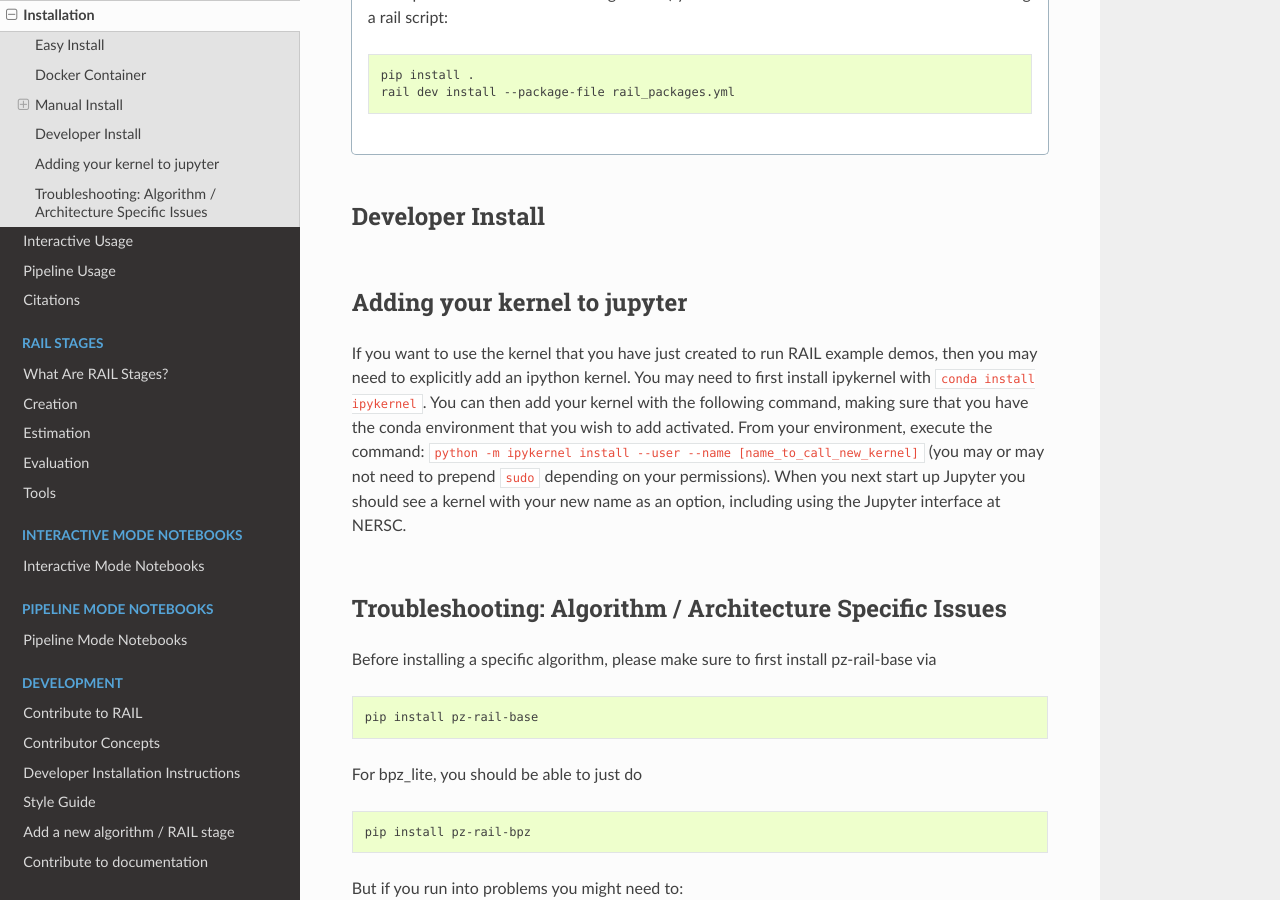
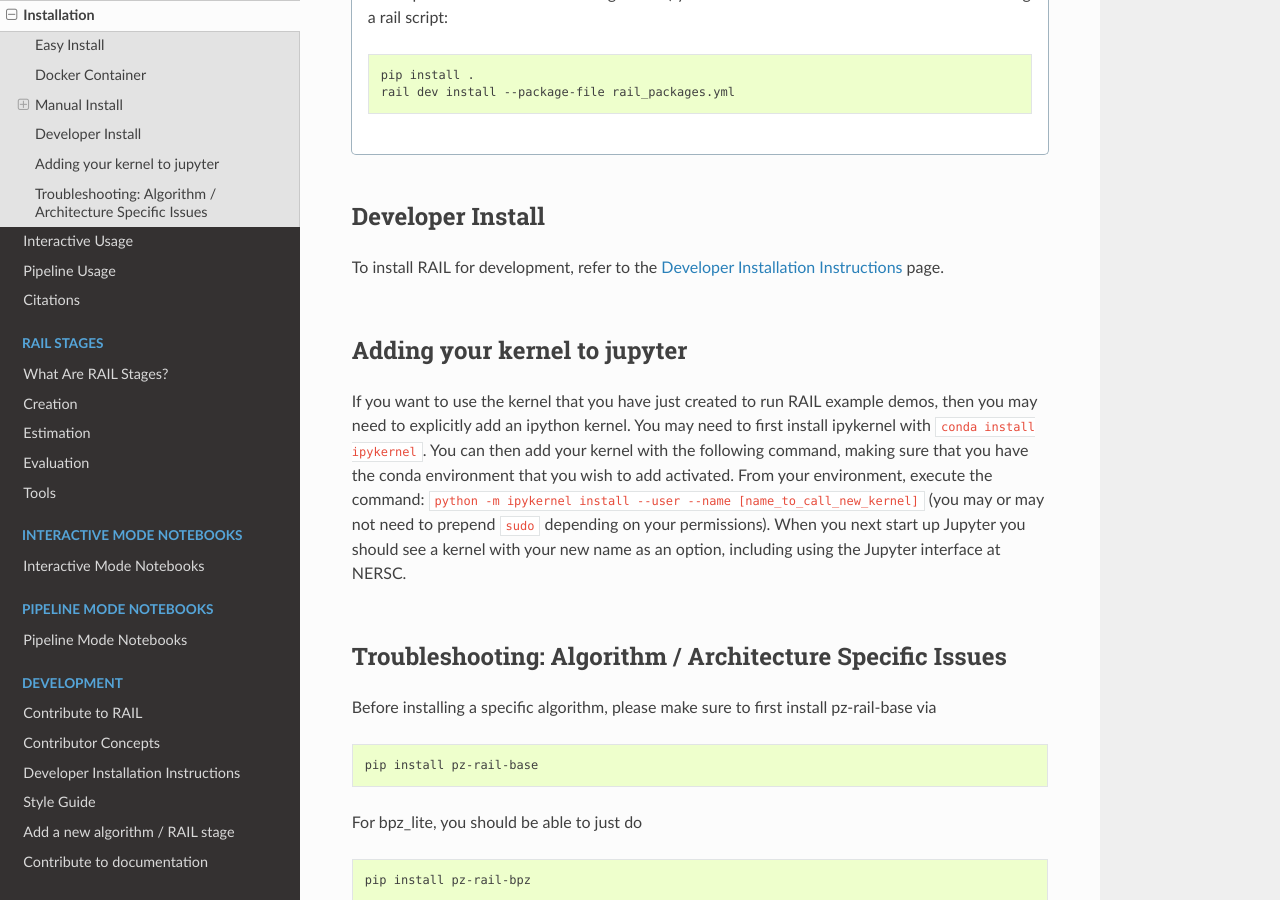
Before and after one commit to LSSTDESC/rail, a Sphinx documentation site: the page built from docs/source/user_guide/installation.rst, in a window 1280 px wide and 900 px high, scrolled down 2598 px. Built offline with Sphinx 7.4.7 and the Read the Docs theme 3.1.0, drawn with Linux system fonts in a browser that asks for light colours; pages that are not in the unit, such as notebooks, are missing from menus; the version number could not be read and is left out.

Commit message:
linked developer install instructions

```diff
--- a/docs/source/user_guide/installation.rst
+++ b/docs/source/user_guide/installation.rst
@@ -191,8 +187,8 @@ source, to be sure to get the latest version of the ``conda-reqs.txt`` file.
 Developer Install
 =================
 
-.. link to actual content in contributing section
-
+To install RAIL for development, refer to the :ref:`developer installation
+instructions` page.
 
 =============================
 Adding your kernel to jupyter
```
Also changed, not shown: other parts of docs/source/user_guide/installation.rst (+0 -4 lines).
